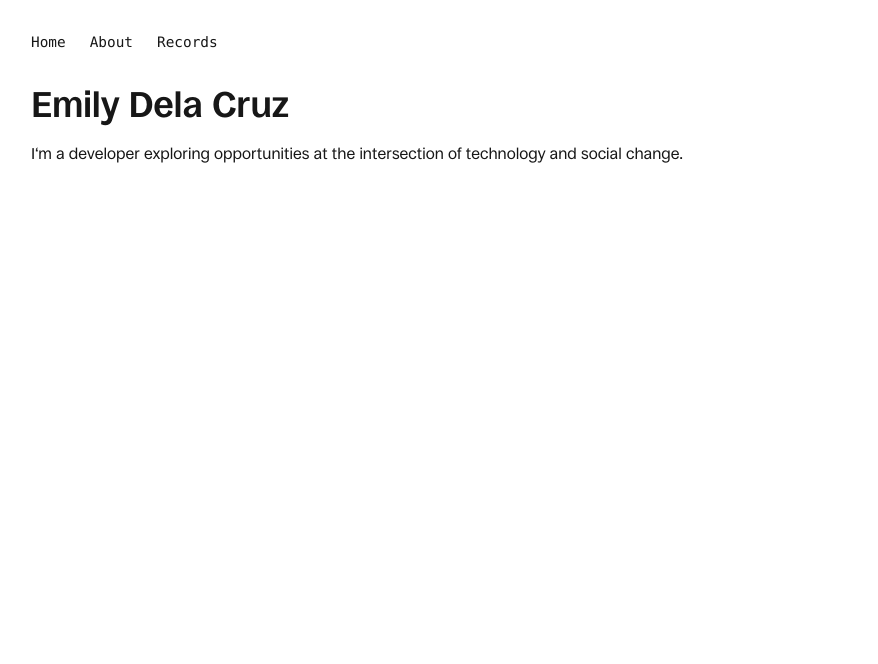
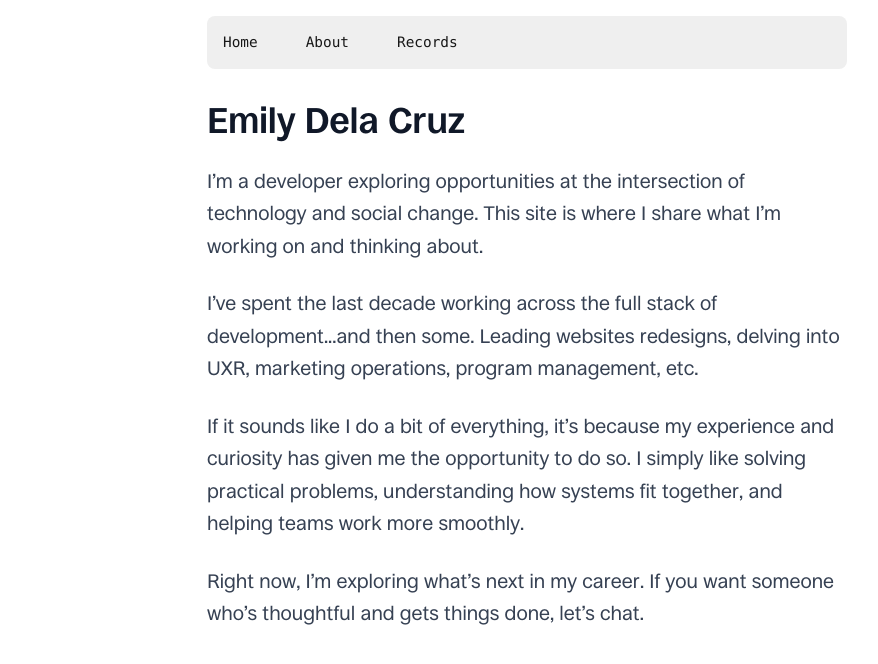
Before and after one commit to emdecr/emdecr.com, a Next.js app: page / in a window 1280 px wide. Shown: the top 664 px of the page, without its empty margins (113-991 px from the left). Built offline with nearby package versions, Linux system fonts and the light colour scheme.

Commit message:
Update home copy and fonts

```diff
--- a/content/records/4-vision-zero.md
+++ b/content/records/4-vision-zero.md
@@ -3,12 +3,9 @@ title: "UXR Collective: Intro to UX Research + Vision Zero"
 date: "2019-07-07"
 slug: "vision-zero-uxr"
 type: "article"
-summary: ""
+summary: "Exploring newcomer pedestrian safety through UX research in Toronto."
 record_id: 4
 ---
-
-UXR Collective:
-Intro to UX Research + Vision Zero
 
 Overview
 In the summer of 2018 while working full-time at Hypenotic, I was accepted into the inaugural cohort of Intro to UX Research (run by User Experience Research Collective [UXR Collective]).
--- a/content/records/5-tiff-share-her-journey.md
+++ b/content/records/5-tiff-share-her-journey.md
@@ -3,11 +3,9 @@ title: "TIFF Share Her Journey"
 date: "2019-07-07"
 slug: "tiff-share-her-journey"
 type: "article"
-summary: ""
+summary: "Reimagining TIFF’s Share Her Journey report through supportive, thoughtful design."
 record_id: 5
 ---
-
-TIFF Share Her Journey
 
 I'm a film fan, and have a Toronto International Film Festival (TIFF) membership.
 
--- a/src/app/about/page.tsx
+++ b/src/app/about/page.tsx
@@ -17,7 +17,7 @@ export default async function About() {
       <h1 className="text-3xl font-bold mb-4">About</h1>
       <div className="lg:grid gap-12 grid-cols-5">
         <div className="col-span-3">
-          <article className="prose" dangerouslySetInnerHTML={{ __html: contentHtml }}></article>
+          <article className="prose text-lg" dangerouslySetInnerHTML={{ __html: contentHtml }}></article>
         </div>
         <figure className="col-span-2">
           <Image
--- a/src/app/components/GlobalNav.tsx
+++ b/src/app/components/GlobalNav.tsx
@@ -3,8 +3,8 @@ import Link from 'next/link';
 
 const GlobalNav = () => {
   return (
-    <nav className="nav font-mono">
-      <ul className="flex flex-wrap gap-6 text-sm pt-8">
+    <nav className="nav font-mono p-4 mt-4 mb-8">
+      <ul className="flex flex-wrap gap-12 text-sm">
         <li>
           <Link href="/" className="hover:underline">
             Home
--- a/src/app/globals.css
+++ b/src/app/globals.css
@@ -26,10 +26,19 @@
   font-display: swap;
 }
 
+@font-face {
+  font-family: "Sneaky Times";
+  src: url("/fonts/clt-sneaky-times/Sneaky-Times.woff2") format("woff2");
+  font-weight: 400;
+  font-style: normal;
+  font-display: swap;
+}
+
 /* Variables */
 :root {
   --background: #ffffff;
   --foreground: #171717;
+  --accent-grey: #efefef;
 }
 
 /* Dark mode colors */
@@ -51,9 +60,14 @@ body {
   min-height: 100vh;
 }
 
+.serif {
+  font-family: "Sneaky Times", serif;
+}
+
 /* Navigation Styles */
 .nav {
-  margin-bottom: 2rem;
+  background-color: var(--accent-grey);
+  border-radius: 0.5rem;
 }
 
 .nav ul {
--- a/src/app/layout.tsx
+++ b/src/app/layout.tsx
@@ -22,7 +22,7 @@ export default function RootLayout({
       <body
         className={`${geistSans.variable} ${geistMono.variable} antialiased`}
       >
-        <div className="px-4 w-full mx-auto lg:max-w-screen-lg">
+        <div className="px-4 w-full mx-auto max-w-2xl">
           <GlobalNav />
           {children}
         </div>
--- a/src/app/page.tsx
+++ b/src/app/page.tsx
@@ -8,9 +8,16 @@ export const metadata: Metadata = {
 
 export default function Home() {
   return (
-    <main className="fade-in">
-      <h1 className="lg:text-4xl font-bold mb-4">Emily Dela Cruz</h1>
-      <p className="text-base leading-relaxed mb-4">I&lsquo;m a developer exploring opportunities at the intersection of technology and social change.</p>
+    <main className="fade-in prose">
+      <h1 className="text-3xl lg:text-4xl font-bold mb-4">Emily Dela Cruz</h1>
+
+      <p className="text-xl leading-relaxed mb-4">I&rsquo;m a developer exploring opportunities at the intersection of technology and social change. This site is where I share what I&rsquo;m working on and thinking about.</p>
+
+      <p className="text-xl leading-relaxed mb-4">I&rsquo;ve spent the last decade working across the full stack of development...and then some. Leading websites redesigns, delving into UXR, marketing operations, program management, etc.</p>
+
+      <p className="text-xl leading-relaxed mb-4">If it sounds like I do a bit of everything, it&rsquo;s because my experience and curiosity has given me the opportunity to do so. I simply like solving practical problems, understanding how systems fit together, and helping teams work more smoothly.</p>
+
+      <p className="text-xl leading-relaxed mb-4">Right now, I&rsquo;m exploring what&rsquo;s next in my career. If you want someone who&rsquo;s thoughtful and gets things done, let&rsquo;s chat.</p>
     </main>
   );
 }
--- a/src/app/records/[slug]/page.tsx
+++ b/src/app/records/[slug]/page.tsx
@@ -1,5 +1,27 @@
+import type { Metadata } from 'next';
 import { notFound } from 'next/navigation';
-import { getAllRecords, getRecordBySlug, convertMarkdown, Record as RecordType} from '@/lib/records';
+import {
+  getAllRecords,
+  getRecordBySlug,
+  convertMarkdown,
+  Record as RecordType
+} from '@/lib/records';
+
+export async function generateMetadata(
+  { params }: { params: Promise<{ slug: string }> }
+): Promise<Metadata> {
+  const { slug } = await params;
+
+  const record = getRecordBySlug(slug);
+  if (!record) return { title: 'Not Found' };
+
+  const { title, summary } = record.metadata;
+
+  return {
+    title,
+    summary,
+  };
+}
 
 type Props = {
   params: Promise<{
@@ -27,8 +49,7 @@ export default async function RecordPage({ params }: Props) {
   return (
     <article className="prose">
       <h1>{title}</h1>
-      <p>Type: {type}</p>
-{/*
+      {/*
       {type === 'book' && record.csvData && (
         <section>
           <h2>Book Info</h2>
```
Also changed, not shown: public/fonts/LICENSE.txt (renamed from public/fonts/clt-ronzino/LICENSE.txt), public/fonts/README.txt (renamed from public/fonts/clt-ronzino/README.txt), public/fonts/clt-sneaky-times/Sneaky-Times.woff2 (added), public/fonts/hosting-for-web.txt (renamed from public/fonts/clt-ronzino/hosting-for-web.txt).
